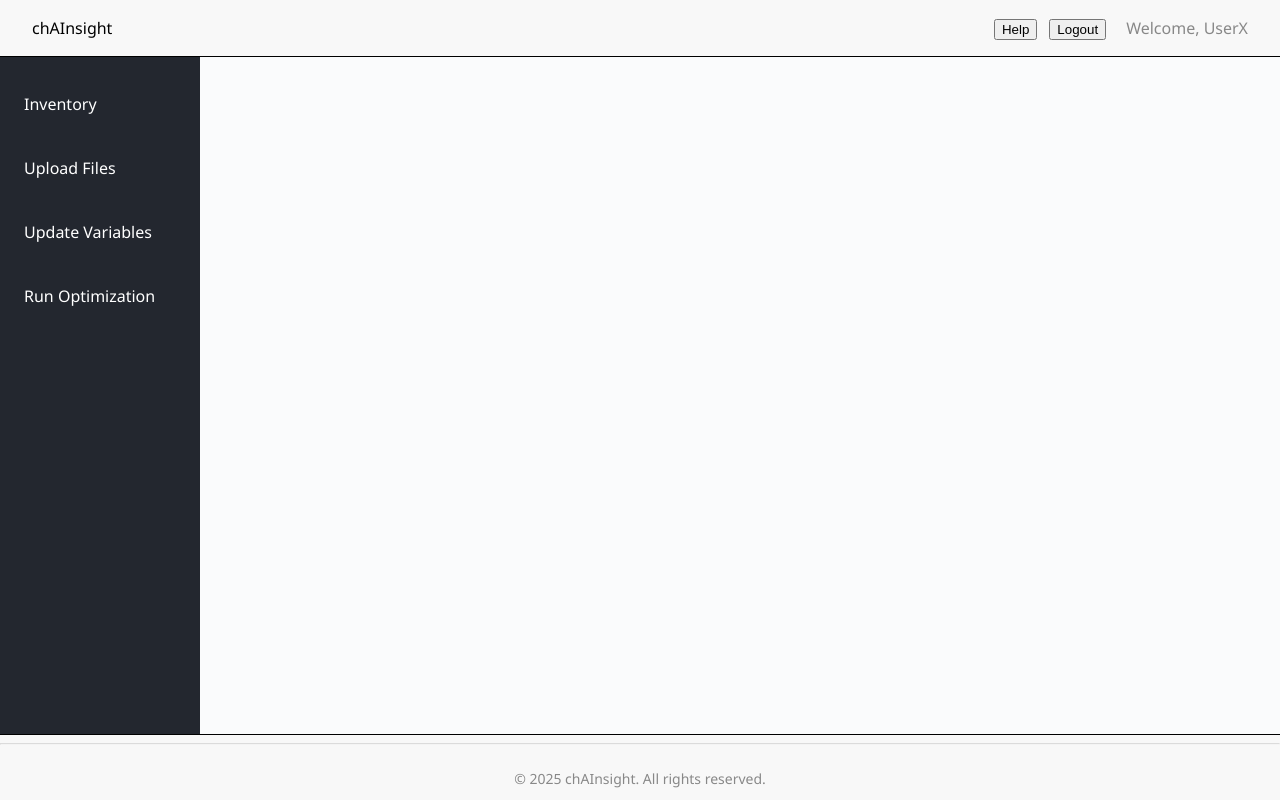
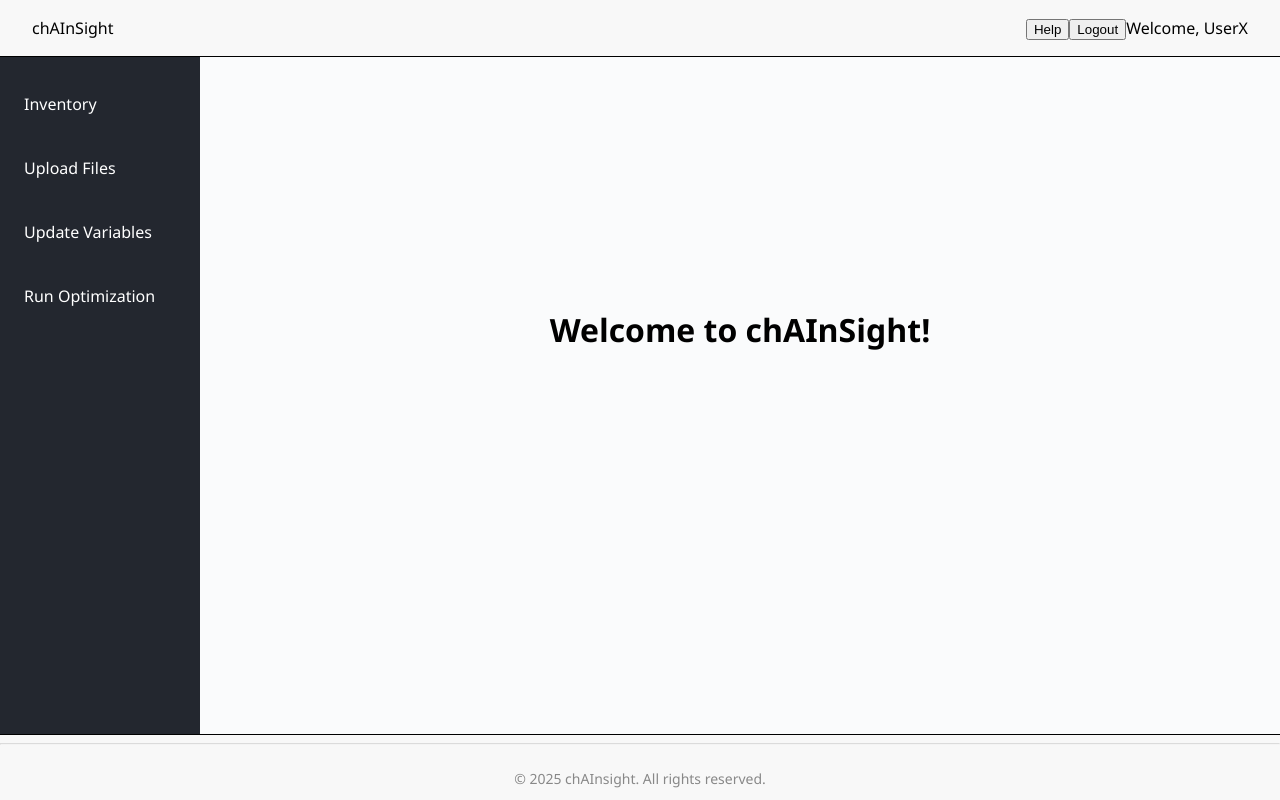
Before and after one commit to ilyasmert/chainsight, a React (Create React App) app in the folder chainsight_frontend/: page / in a window 1280 px wide. Built offline with nearby package versions, Linux system fonts and the light colour scheme.

Commit message:
SPRINT-8 : ITEM-1 [UI improvements: Homepage updated]

```diff
--- a/chainsight_frontend/src/components/Header.js
+++ b/chainsight_frontend/src/components/Header.js
@@ -1,14 +1,25 @@
 import React from 'react';
+import { useNavigate } from 'react-router-dom';
 
-const Header = () => (
-  <header className="header">
-    <div className="font-bold">chAInsight</div>
-    <div>
-      <button style={{marginRight: 12}}>Help</button>
-      <button>Logout</button>
-      <span style={{marginLeft: 20, color: '#888'}}>Welcome, UserX</span>
+const Header = () => {
+  const navigate = useNavigate();
+
+  return (
+    <div className="header flex justify-between items-center p-4 border-b">
+      <span
+        className="font-bold text-lg"
+        style={{ cursor: 'pointer', color: '#OOOOOO' }}
+        onClick={() => navigate('/')}
+      >
+        chAInSight
+      </span>
+      <div className="flex items-center space-x-2">
+        <button className="btn">Help</button>
+        <button className="btn">Logout</button>
+        <span className="text-xs text-gray-500 ml-2">Welcome, UserX</span>
+      </div>
     </div>
-  </header>
-);
+  );
+};
 
 export default Header;
--- a/chainsight_frontend/src/pages/HomePage.js
+++ b/chainsight_frontend/src/pages/HomePage.js
@@ -1,4 +1,16 @@
-const HomePage = () => {
-  return <div></div>;
-};
+import React from 'react';
+
+const HomePage = () => (
+  <div style={{
+    display: 'flex',
+    alignItems: 'center',
+    justifyContent: 'center',
+    height: '60vh',
+    fontWeight: 700,
+    fontSize: 32
+  }}>
+    Welcome to chAInSight!
+  </div>
+);
+
 export default HomePage;
```
